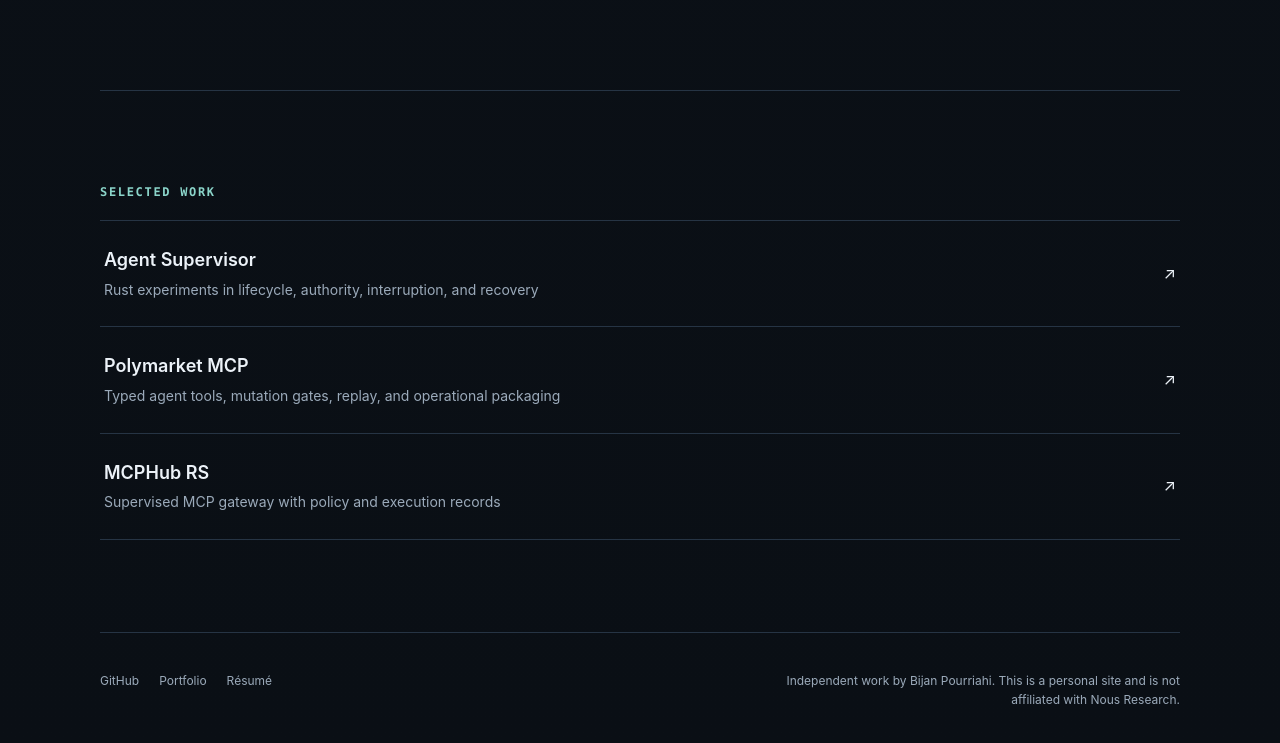
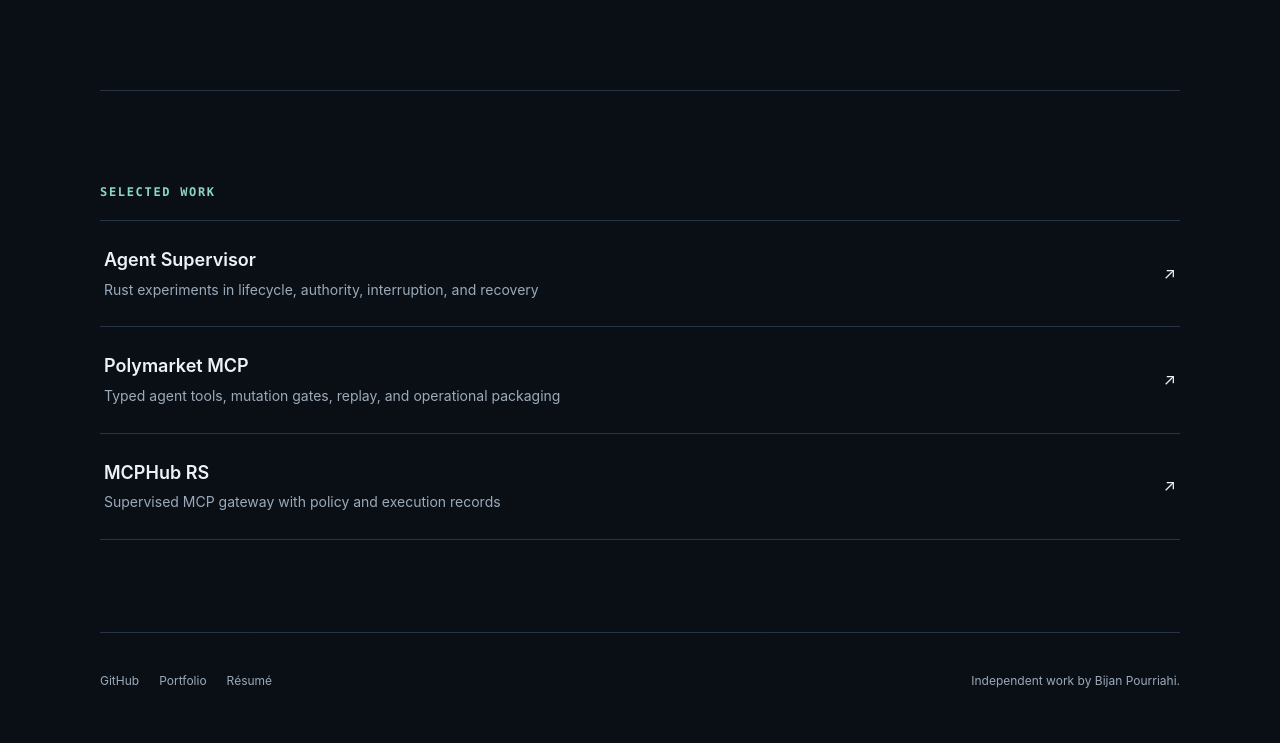
Before and after one commit to beejmaxx/hermesagent.com, a plain HTML site: page index.html in a window 1280 px wide. Shown: the part 1782-2525 px from the top of the page. Drawn offline with Linux system fonts and the light colour scheme.

Commit message:
Keep landing page independently framed

```diff
--- a/index.html
+++ b/index.html
@@ -119,10 +119,7 @@
           <a href="https://beejmaxx.github.io">Portfolio</a>
           <a href="https://beejmaxx.github.io/resume.pdf">Résumé</a>
         </nav>
-        <p>
-          Independent work by Bijan Pourriahi. This is a personal site and is not affiliated
-          with Nous Research.
-        </p>
+        <p>Independent work by Bijan Pourriahi.</p>
       </footer>
     </main>
   </body>
```
